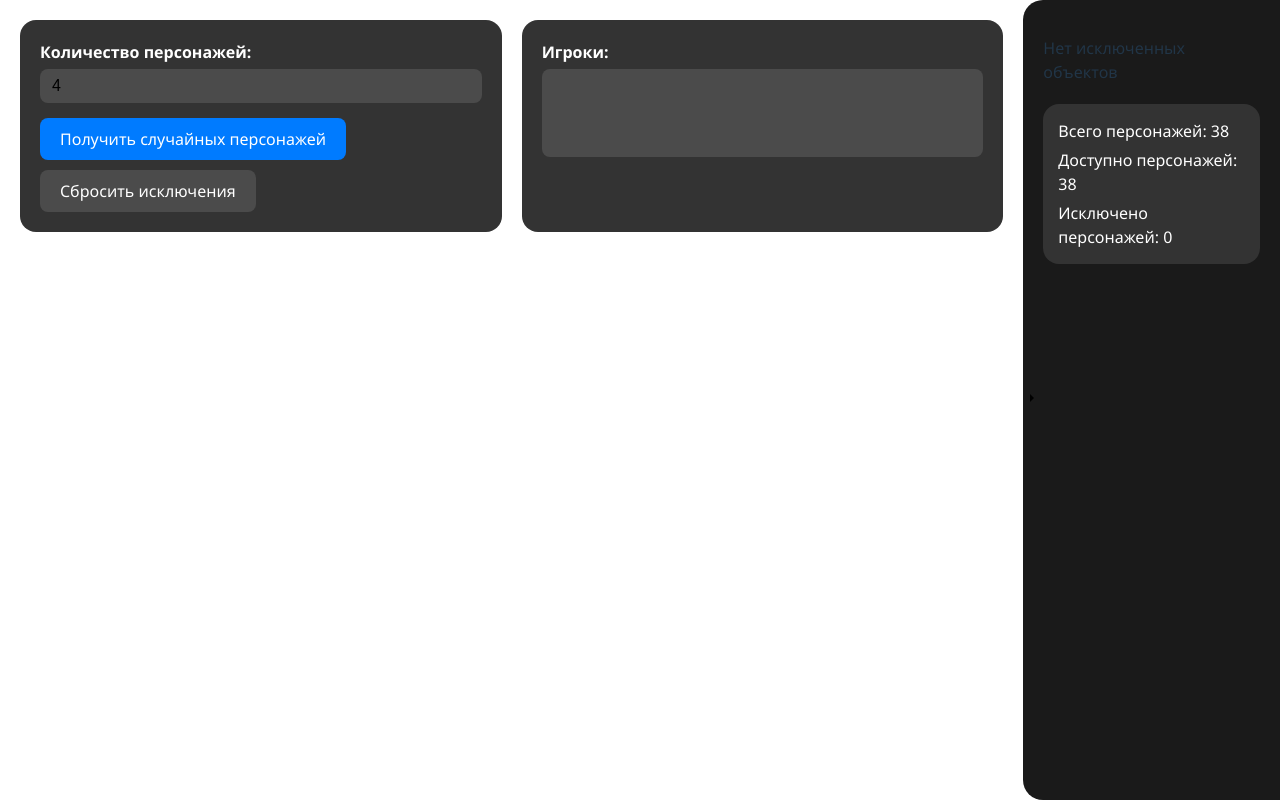
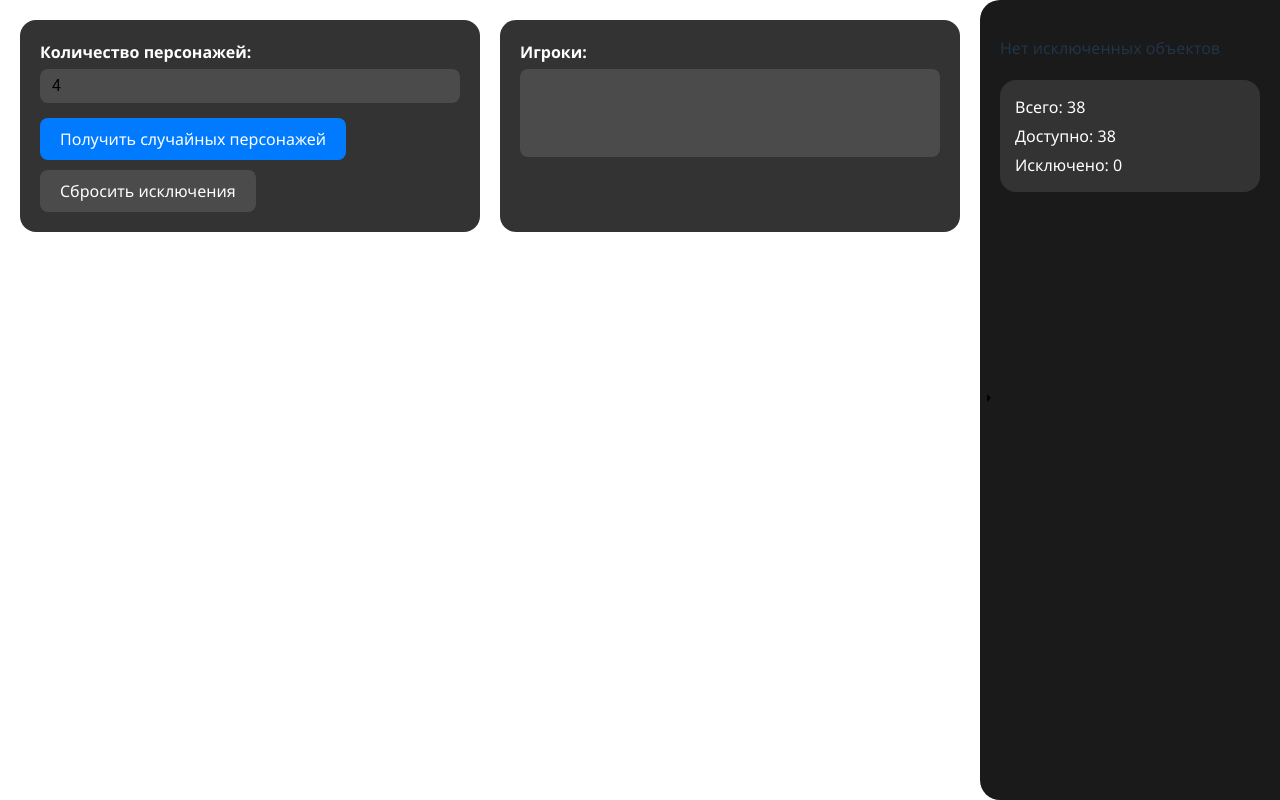
Before and after one commit to danillukin161100/dl-hero-rand, a React (Vite) app: page / in a window 1280 px wide. Built offline with nearby package versions, Linux system fonts and the light colour scheme.

Commit message:
добавлены аватары в правый сайдбар

```diff
--- a/src/App.css
+++ b/src/App.css
@@ -69,6 +69,10 @@
 
 .right-side--hide {
   padding-right: 0;
+}
+
+.right-side--show {
+  min-width: 300px;
 }
 
 .right-side--toggler {
@@ -277,11 +281,24 @@ textarea[name="players"] {
 
 .excluded-item {
   display: flex;
-  justify-content: space-between;
+  justify-content: flex-start;
   align-items: center;
   padding: 10px 15px;
   background-color: #333;
   border-radius: 16px;
+  gap: 12px;
+}
+
+.excluded-item__avatar {
+  display: flex;
+  align-items: center;
+  justify-content: center;
+  width: 32px;
+  height: 32px;
+  object-fit: contain;
+  object-position: center;
+  background-color: #4b4b4b;
+  border-radius: 50%;
 }
 
 .btn-remove {
@@ -299,6 +316,7 @@ textarea[name="players"] {
   width: 24px;
   height: 24px;
   padding: 0;
+  margin-left: auto;
 }
 
 .btn-remove:hover {
--- a/src/App.tsx
+++ b/src/App.tsx
@@ -5,6 +5,7 @@ import type { Hero } from "./types";
 import { getRandomHero, getRandomSelection } from "./helper";
 import { IoMdArrowDropleft, IoMdArrowDropright } from "react-icons/io";
 import { Card } from "./components/Card/Card";
+import { Exclusions } from "./components/Exclusions/Exclusions";
 
 function App() {
   const [randomItems, setRandomItems] = useState<Hero[]>([]);
@@ -178,32 +179,15 @@ function App() {
 
         {isShowRightSide && (
           <>
-            <div className="exclusions">
-              {excludedIds.size > 0 ? (
-                <div className="excluded-list">
-                  {data
-                    .filter((item) => excludedIds.has(item.id))
-                    .map((item) => (
-                      <div key={item.id} className="excluded-item">
-                        <span>{item.name}</span>
-                        <button
-                          onClick={() => removeFromExclusions(item.id)}
-                          className="btn-remove"
-                        >
-                          ✕
-                        </button>
-                      </div>
-                    ))}
-                </div>
-              ) : (
-                <p>Нет исключенных объектов</p>
-              )}
-            </div>
+            <Exclusions
+              excludedIds={excludedIds}
+              removeFromExclusions={removeFromExclusions}
+            />
 
             <div className="stats">
-              <p>Всего персонажей: {data.length}</p>
-              <p>Доступно персонажей: {data.length - excludedIds.size}</p>
-              <p>Исключено персонажей: {excludedIds.size}</p>
+              <p>Всего: {data.length}</p>
+              <p>Доступно: {data.length - excludedIds.size}</p>
+              <p>Исключено: {excludedIds.size}</p>
             </div>
           </>
         )}
--- /dev/null
+++ b/src/components/Exclusions/Exclusions.tsx
@@ -0,0 +1,42 @@
+import type { FC } from "react";
+import data from "../../assets/heroes.json";
+import { getHeroImage } from "../../helper";
+
+export interface ExclusionsProps {
+  excludedIds: Set<number>;
+  removeFromExclusions: (id: number) => void;
+}
+
+export const Exclusions: FC<ExclusionsProps> = ({
+  excludedIds,
+  removeFromExclusions,
+}) => {
+  return (
+    <div className="exclusions">
+      {excludedIds.size > 0 ? (
+        <div className="excluded-list">
+          {data
+            .filter((item) => excludedIds.has(item.id))
+            .map((item) => (
+              <div key={item.id} className="excluded-item">
+                <img
+                  src={getHeroImage(item.avatar)}
+                  alt={item.name}
+                  className="excluded-item__avatar"
+                />
+                <span>{item.name}</span>
+                <button
+                  onClick={() => removeFromExclusions(item.id)}
+                  className="btn-remove"
+                >
+                  ✕
+                </button>
+              </div>
+            ))}
+        </div>
+      ) : (
+        <p>Нет исключенных объектов</p>
+      )}
+    </div>
+  );
+};
```
